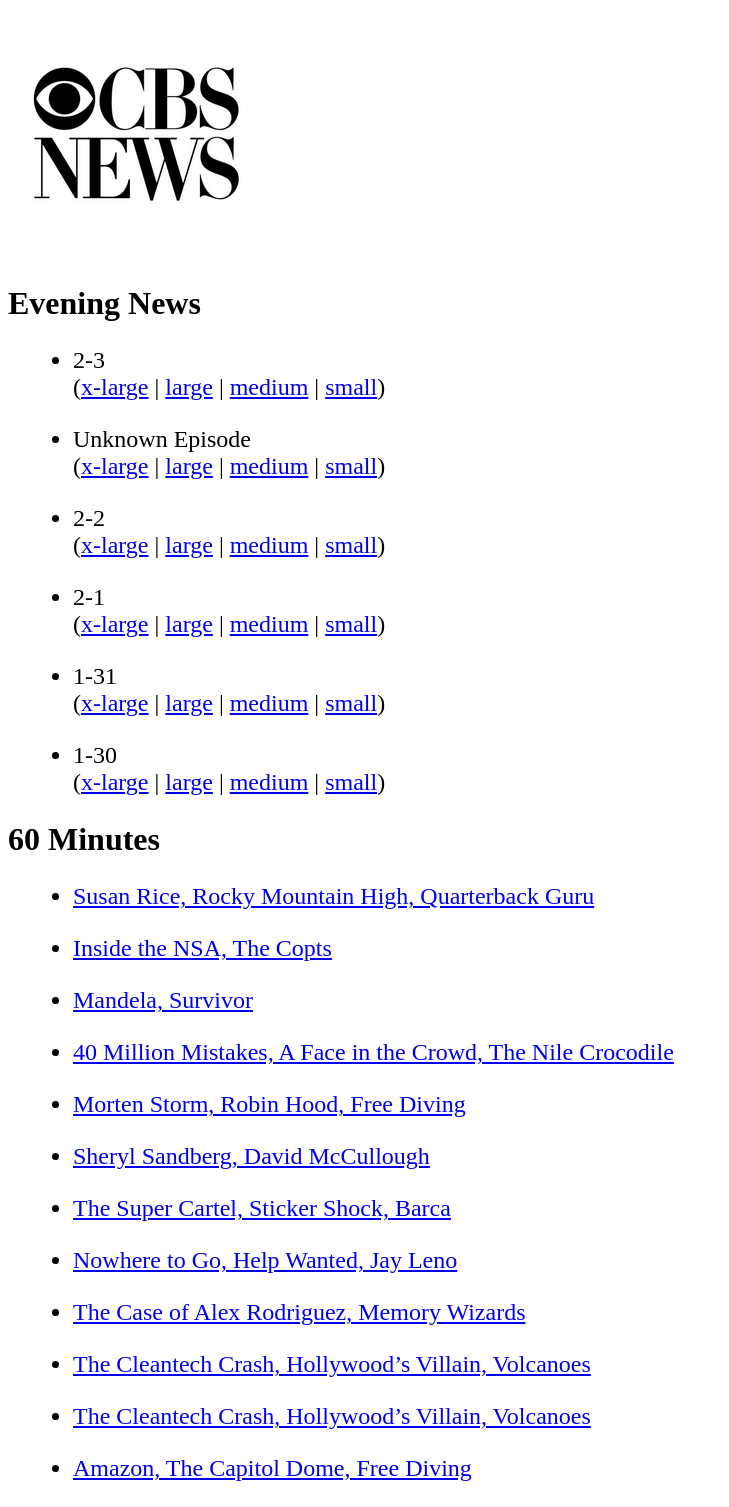
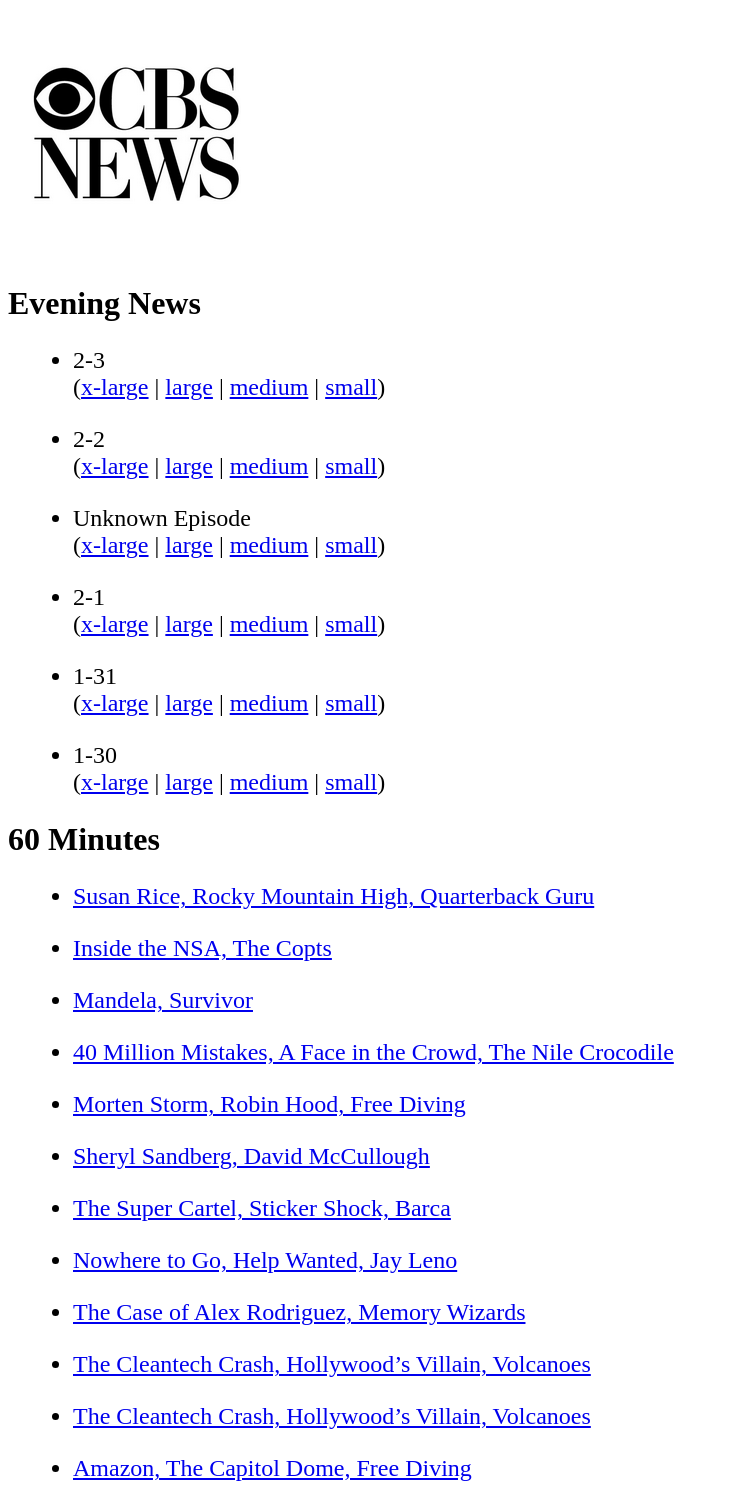
Before and after one commit to jkutner/cbsfeed, a Jekyll site: the page built from index.html, in a window 1280 px wide. Shown: the whole page, without its empty margins (0-729 px from the left). Built offline with Jekyll 4.4.1, drawn with Linux system fonts in a browser that asks for light colours; nearby versions of some CDN libraries; some of the changed lines change nothing that is shown.

Commit message:
Updating with latest episdoes

```diff
--- a/_data/evening_news.yml
+++ b/_data/evening_news.yml
@@ -6,14 +6,14 @@
     mp4_796: media/2014/02/04/136367171597/EN_020314_FULL222_796.mp4
     mp4_1296: media/2014/02/04/136367171597/EN_020314_FULL222_1296.mp4
   date: 2014-02-03 00:00:00.000000000 +00:00
+- title: 2-2
+  links:
+    mp4_240: media/2014/02/03/135067715569/EN_0202_FULLNEW_240.mp4
+    mp4_740: media/2014/02/03/135067715569/EN_0202_FULLNEW_740.mp4
+    mp4_796: media/2014/02/03/135067715569/EN_0202_FULLNEW_796.mp4
+    mp4_1296: media/2014/02/03/135067715569/EN_0202_FULLNEW_1296.mp4
+  date: 2014-02-02 00:00:00.000000000 +00:00
 - title: Unknown Episode
-  links:
-    mp4_240: media/2014/02/04/136367171597/EN_020314_FULL222_240.mp4
-    mp4_740: media/2014/02/04/136367171597/EN_020314_FULL222_740.mp4
-    mp4_796: media/2014/02/04/136367171597/EN_020314_FULL222_796.mp4
-    mp4_1296: media/2014/02/04/136367171597/EN_020314_FULL222_1296.mp4
-  date: 2014-02-03 00:00:00.000000000 +00:00
-- title: 2-2
   links:
     mp4_240: media/2014/02/03/135067715569/EN_0202_FULLNEW_240.mp4
     mp4_740: media/2014/02/03/135067715569/EN_0202_FULLNEW_740.mp4
```
